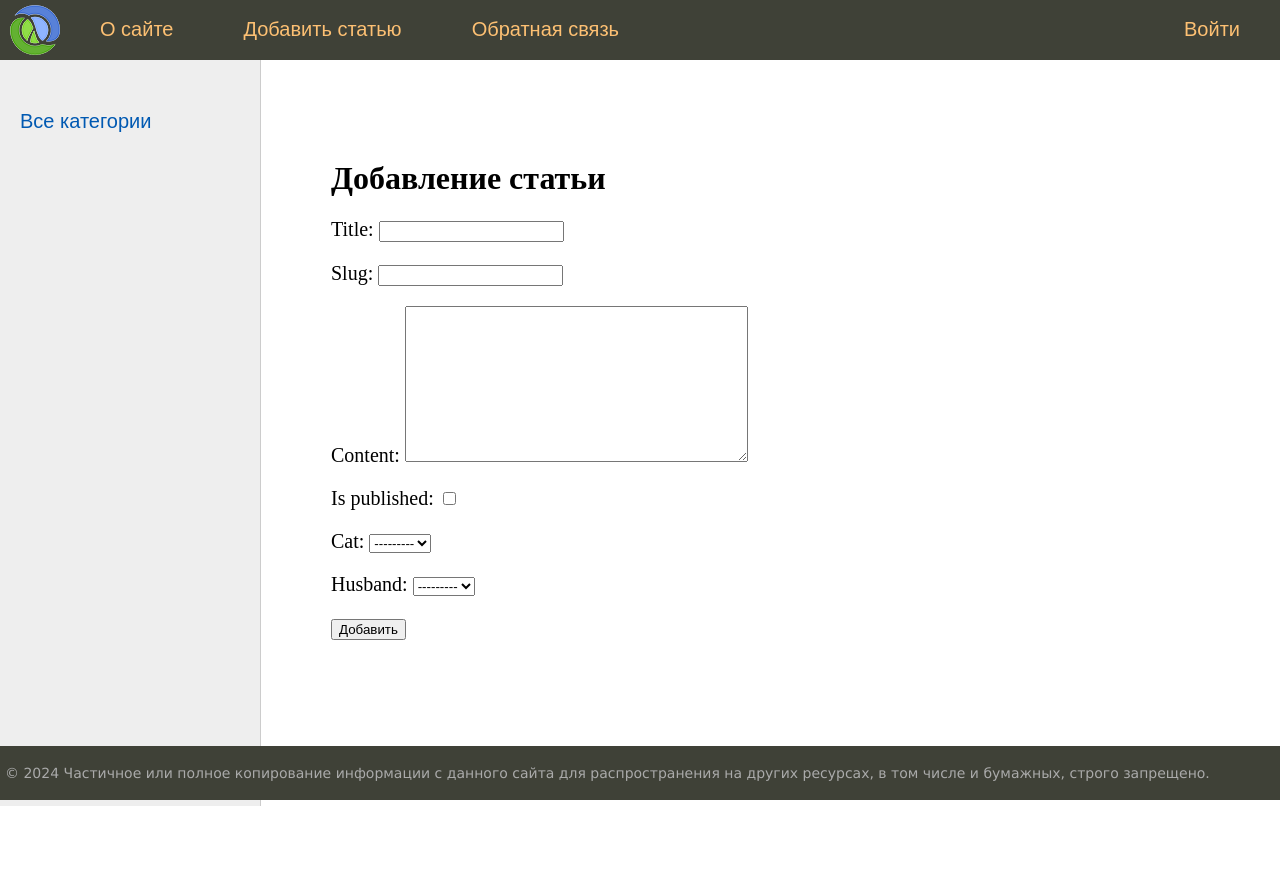
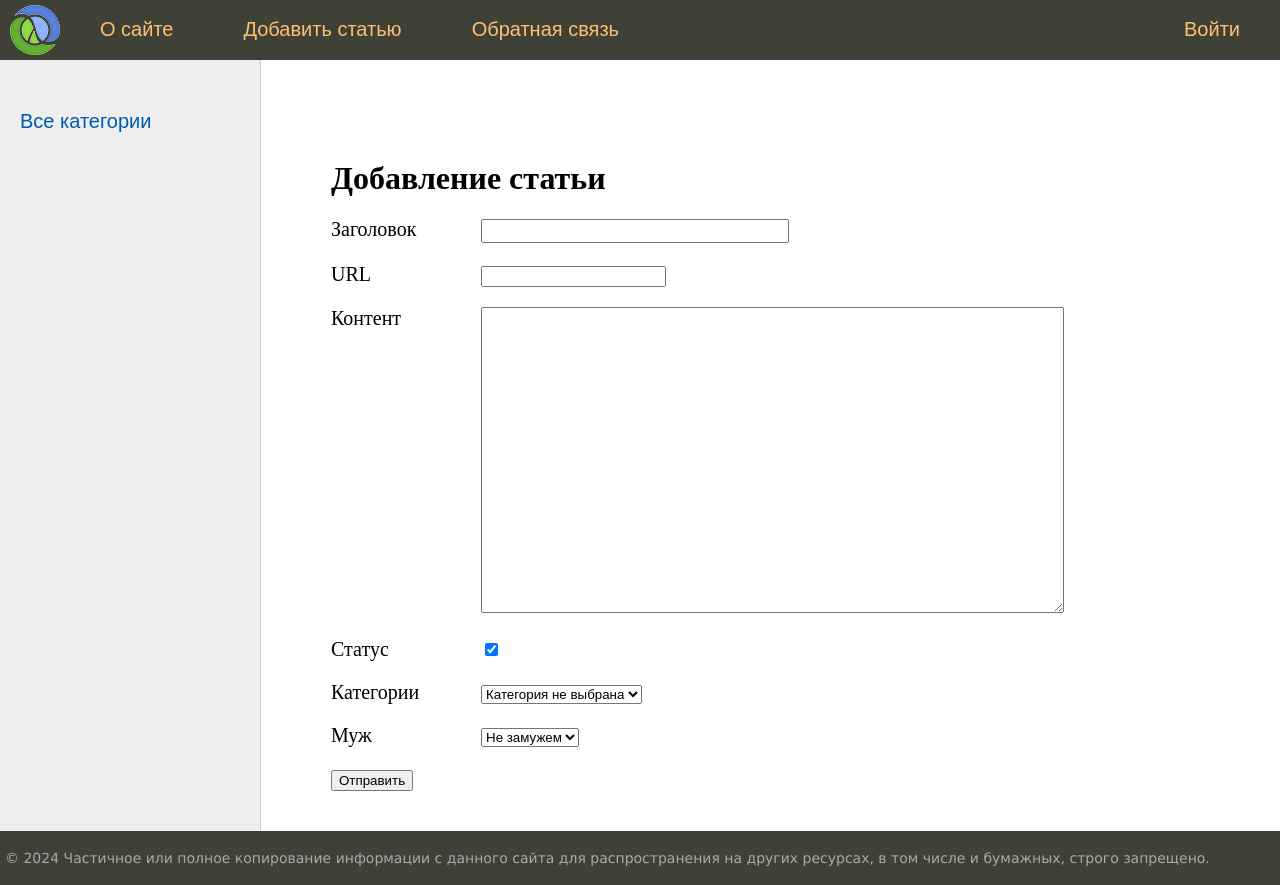
Before and after one commit to YuryRass/DjangoSiteWomen, a Django app: page /addpage/ in a window 1280 px wide. Before the commit the page ends 806 px from the top, so only its background shows below. Run offline with Django 4.2, Linux system fonts and the light colour scheme; data that the repository does not hold is empty.

Commit message:
Отображение полей формы. Сохранение переданных данных в БД

```diff
--- a/sitewomen/women/forms.py
+++ b/sitewomen/women/forms.py
@@ -3,9 +3,16 @@ from .models import Category, Husband
 
 
 class AddPostForm(forms.Form):
-    title = forms.CharField(max_length=255)
-    slug = forms.SlugField(max_length=255)
-    content = forms.CharField(widget=forms.Textarea(), required=False)
-    is_published = forms.BooleanField(required=False)
-    cat = forms.ModelChoiceField(queryset=Category.objects.all())
-    husband = forms.ModelChoiceField(queryset=Husband.objects.all(), required=False)
+    title = forms.CharField(max_length=255, label="Заголовок", widget=forms.TextInput(attrs={'class': 'form-input'}))
+    slug = forms.SlugField(max_length=255, label="URL")
+    content = forms.CharField(widget=forms.Textarea(attrs={"cols": 70, "rows": 20}), required=False, label="Контент")
+    is_published = forms.BooleanField(required=False, label="Статус", initial=True)
+    cat = forms.ModelChoiceField(
+        queryset=Category.objects.all(),
+        label="Категории",
+        empty_label="Категория не выбрана",
+    )
+    husband = forms.ModelChoiceField(
+        queryset=Husband.objects.all(), required=False, label="Муж",
+        empty_label="Не замужем",
+    )
--- a/sitewomen/women/templates/women/addpage.html
+++ b/sitewomen/women/templates/women/addpage.html
@@ -2,9 +2,13 @@
 
 {% block content %}
 <h1>{{title}}</h1>
-<form action="" method="POST">
+<form action="" method="post">
     {% csrf_token %}
-    {{ form.as_p }}
-    <button type="submit">Добавить</button>
+    <div class="form-error">{{ form.non_field_errors }}</div>
+    {% for f in form %}
+    <p><label class="form-label" for="{{ f.id_for_label }}">{{ f.label }}</label>{{ f }}</p>
+    <div class="form-error">{{ f.errors }}</div>
+    {% endfor %}
+    <p><button type="submit">Отправить</button></p>
 </form>
 {% endblock %}
--- a/sitewomen/women/views.py
+++ b/sitewomen/women/views.py
@@ -66,7 +66,11 @@ def addpage(request: HttpRequest) -> HttpResponse:
     if request.method == "POST":
         form = AddPostForm(request.POST)
         if form.is_valid():
-            print(form.cleaned_data)
+            try:
+                Women.objects.create(**form.cleaned_data)
+                return redirect('home')
+            except:
+                form.add_error(None, 'Ошибка добавления поста')
     else:
         form = AddPostForm()
 
```
